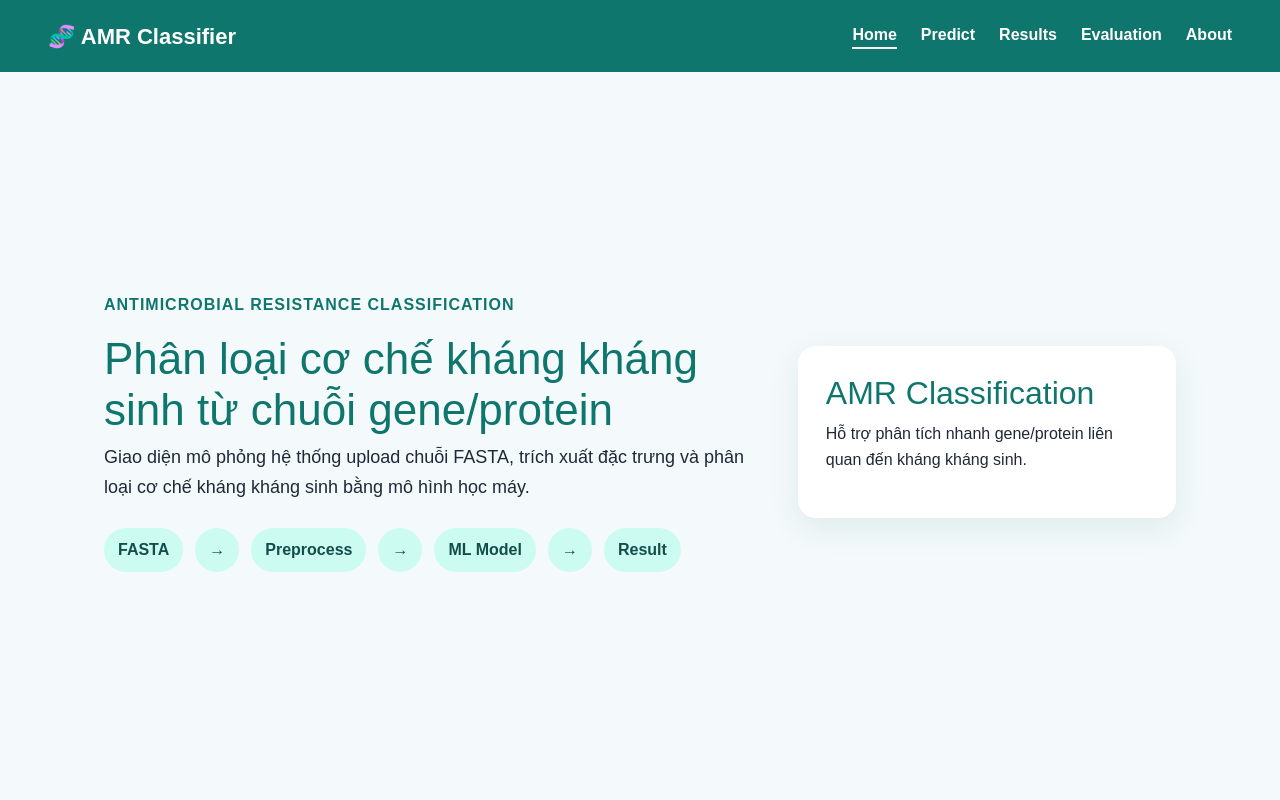
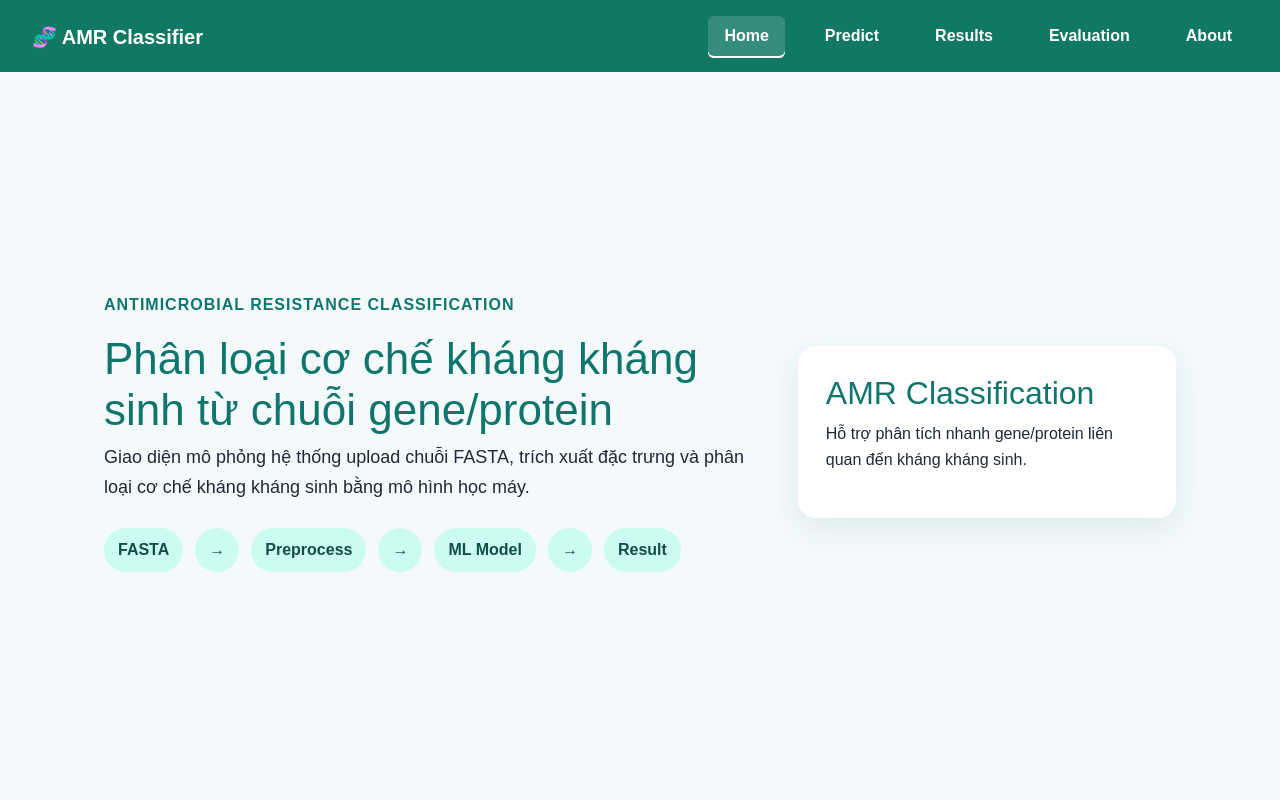
Before and after one commit to hoanganhcq/AMR_Classification, a React (Create React App) app: page / in a window 1280 px wide. Shown: the top 800 px of the page. Built offline with nearby package versions, Linux system fonts and the light colour scheme.

Commit message:
add Navbar motion

```diff
--- a/package.json
+++ b/package.json
@@ -5,6 +5,7 @@
     "description": "AMR Classification UI using React",
     "dependencies": {
         "bootstrap": "^5.3.3",
+        "framer-motion": "^12.39.0",
         "react": "^18.2.0",
         "react-bootstrap": "^2.10.6",
         "react-dom": "^18.2.0",
--- /dev/null
+++ b/src/assets/styles/Navbar.css
@@ -0,0 +1,59 @@
+.navbar {
+    display: flex;
+    justify-content: space-between;
+    align-items: center;
+    background-color: #117864;
+    padding: 16px 32px;
+    color: white;
+}
+
+.logo {
+    font-size: 20px;
+    font-weight: bold;
+}
+
+.nav-links {
+    display: flex;
+    gap: 32px;
+}
+
+.nav-item {
+    position: relative;
+    color: white;
+    text-decoration: none;
+    font-weight: 600;
+    font-size: 16px;
+    padding: 8px 16px;
+    border-radius: 6px;
+
+    transition: color 0.3s ease;
+}
+
+/* (Active Highlight) */
+.nav-highlight {
+    position: absolute;
+    inset: 0;
+    /* rgba tạo nền trắng mờ 15% thay vì dùng opacity cho cả thẻ */
+    background-color: rgba(255, 255, 255, 0.15);
+    border-radius: 6px;
+
+    box-shadow: 0px 2px 0px rgba(255, 255, 255, 0.9);
+}
+
+
+.hover-highlight {
+    background-color: rgba(255, 255, 255, 0.08);
+    box-shadow: none;
+}
+
+
+.nav-text {
+    position: relative;
+    z-index: 1;
+}
+
+
+.nav-item.active {
+    color: white;
+    font-weight: 700;
+}
--- a/src/components/Navbar.jsx
+++ b/src/components/Navbar.jsx
@@ -1,19 +1,64 @@
-import { NavLink } from "react-router-dom";
+import { useState } from "react";
+import { NavLink, useLocation } from "react-router-dom";
+import { motion } from "framer-motion";
+import "../assets/styles/Navbar.css";
+
+const navLinks = [
+    { path: "/", label: "Home" },
+    { path: "/predict", label: "Predict" },
+    { path: "/results", label: "Results" },
+    { path: "/evaluation", label: "Evaluation" },
+    { path: "/about", label: "About" },
+];
 
 const Navbar = () => {
+    const [hoveredPath, setHoveredPath] = useState(null);
+    const location = useLocation();
+
     return (
         <header className="navbar">
             <div className="logo">🧬 AMR Classifier</div>
 
-            <nav>
-                <NavLink to="/">Home</NavLink>
-                <NavLink to="/predict">Predict</NavLink>
-                <NavLink to="/results">Results</NavLink>
-                <NavLink to="/evaluation">Evaluation</NavLink>
-                <NavLink to="/about">About</NavLink>
+            <nav className="nav-links">
+                {navLinks.map((link) => {
+                    const isActive = location.pathname === link.path;
+
+                    return (
+                        <NavLink
+                            key={link.path}
+                            to={link.path}
+                            className="nav-item"
+                            onMouseEnter={() => setHoveredPath(link.path)}
+                            onMouseLeave={() => setHoveredPath(null)}
+                        >
+                            {/* Lớp nền di chuyển (Active Highlight) */}
+                            {isActive && !hoveredPath && (
+                                <motion.div
+                                    layoutId="navbar-highlight"
+                                    className="nav-highlight"
+                                    initial={false}
+                                    transition={{ type: "spring", stiffness: 350, damping: 30 }}
+                                />
+                            )}
+
+                            {/* Lớp nền di chuyển Hover */}
+                            {hoveredPath === link.path && (
+                                <motion.div
+                                    layoutId="navbar-highlight"
+                                    className="nav-highlight hover-highlight"
+                                    initial={false}
+                                    transition={{ type: "spring", stiffness: 350, damping: 30 }}
+                                />
+                            )}
+
+
+                            <span className="nav-text">{link.label}</span>
+                        </NavLink>
+                    );
+                })}
             </nav>
         </header>
     );
-}
+};
 
 export default Navbar;
```
Also changed, not shown: 1 other file (tests, documents, lock files or other folders).
